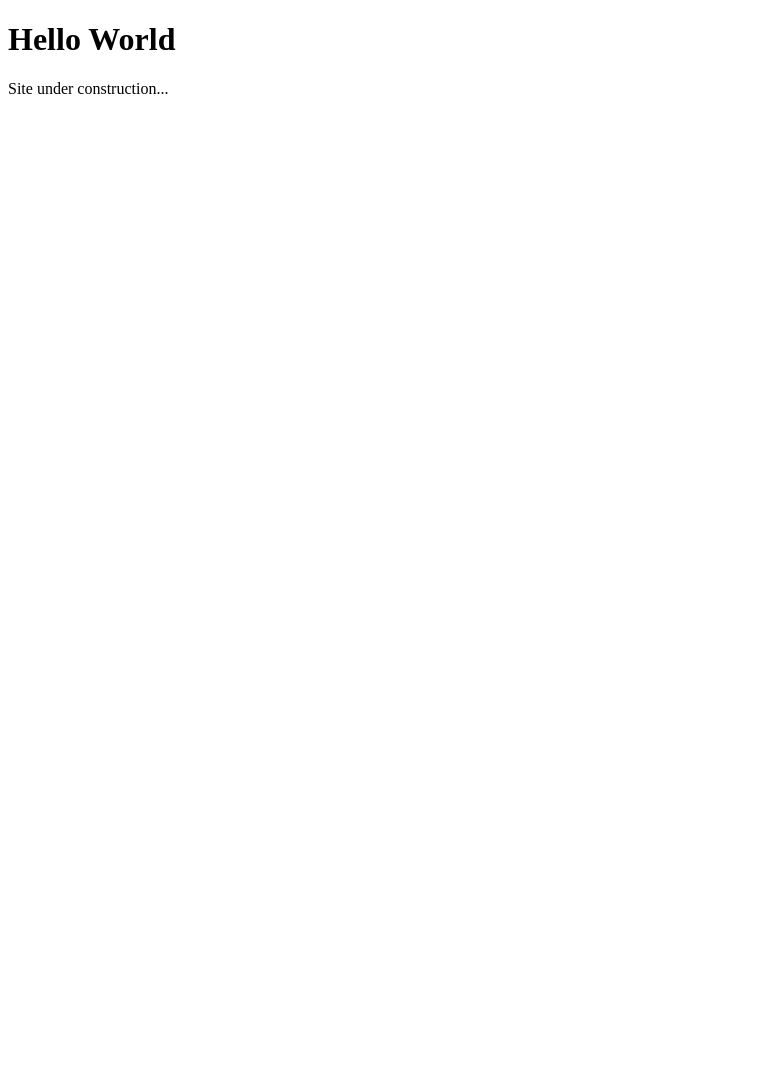
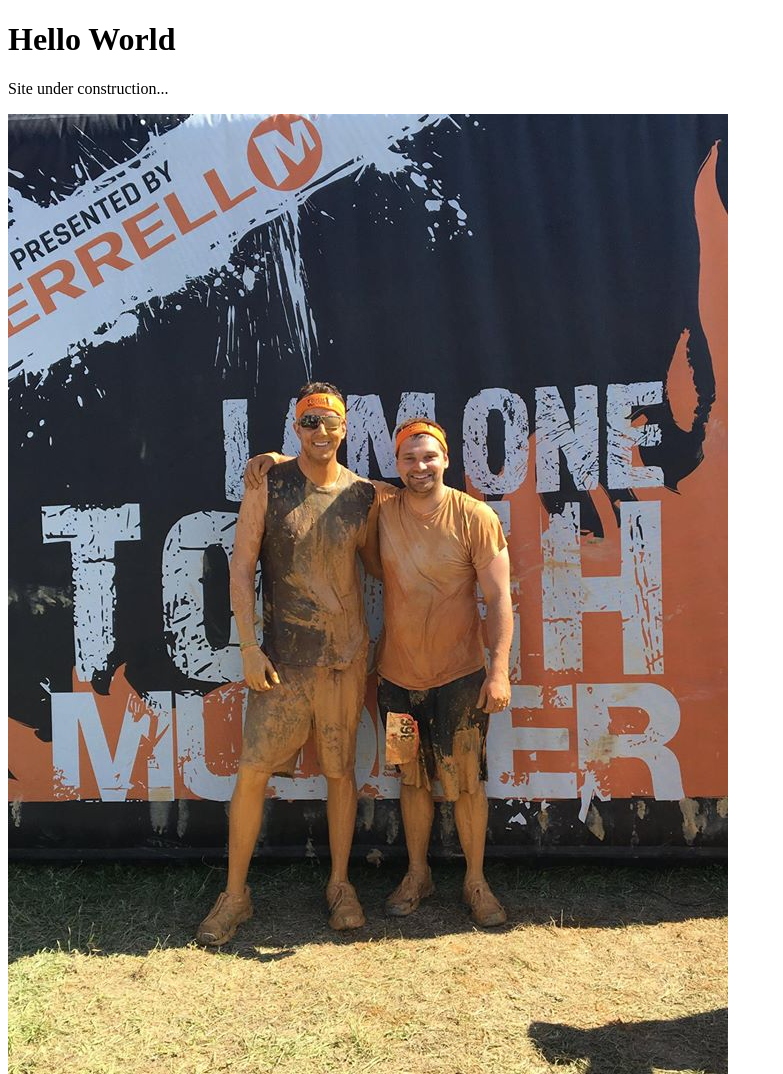
Before and after one commit to alexquesenberry/alexquesenberry.github.io, a plain HTML site: page index.html in a window 1280 px wide. Shown: the whole page, without its empty margins (0-783 px from the left). Before the commit the page ends 800 px from the top, so only its background shows below. Drawn offline with Linux system fonts and the light colour scheme.

Commit message:
add image

```diff
--- a/index.html
+++ b/index.html
@@ -3,5 +3,10 @@
 <body>
 <h1>Hello World</h1>
 <p>Site under construction...</p>
+<p>
+	<img src = "tough_mudder.jpg"
+	alt = "My first Tough Mudder" />
+</p>
+
 </body>
 </html>
```
Also changed, not shown: tough_mudder.jpg (added).
